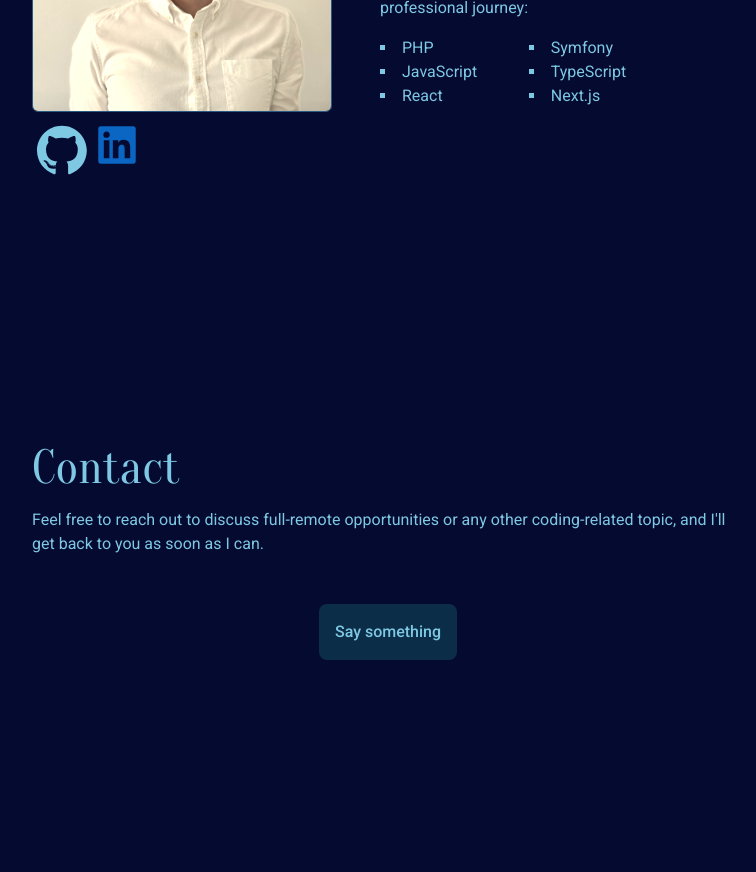
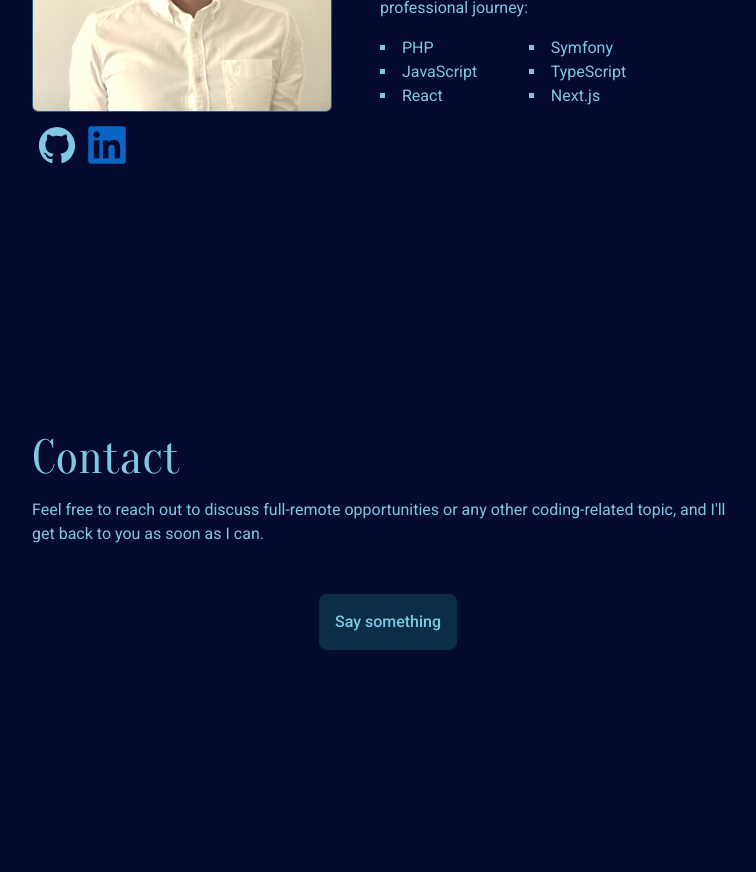
Before and after one commit to jgarciatorralba/presentation-portfolio-project, a Next.js app: page / in a window 1280 px wide. Shown: the part 1180-2052 px from the top of the page, without its empty margins (248-1004 px from the left). Built offline with nearby package versions, Linux system fonts and the light colour scheme.

Commit message:
adjust socials badge size

```diff
--- a/app/_components/about.tsx
+++ b/app/_components/about.tsx
@@ -29,8 +29,8 @@ export default function About(): ReactNode {
                         <div className="min-w-[250px] md:min-w-[300px] lg:order-first mx-auto">
                             <Image src="/pic.png" alt="Front Picture" width={300} height={300} className="rounded-md sepia-[.35] contrast-[1.1] border border-midnightBlue" quality={100} />
                             <div className="flex flex-row justify-start py-2">
-                                <a className="w-[45] p-[5px]" href={gitHubProfile} rel="noopener noreferrer" target="_blank"><Image src="/github.svg" quality={100} alt="GitHub Logo" width={50} height={50} /></a>
-                                <a className="w-100" href={linkedInProfile} rel="noopener noreferrer" target="_blank"><Image src="/linkedin.svg" quality={100} alt="LinkedIn Logo" width={50} height={50} /></a>
+                                <a className="transition hover:scale-110 w-100" href={gitHubProfile} rel="noopener noreferrer" target="_blank"><Image src="/github.svg" quality={100} alt="GitHub Logo" width={50} height={50} /></a>
+                                <a className="transition hover:scale-110 w-100" href={linkedInProfile} rel="noopener noreferrer" target="_blank"><Image src="/linkedin.svg" quality={100} alt="LinkedIn Logo" width={50} height={50} /></a>
                             </div>
                         </div>
                     </div>
```
Also changed, not shown: public/github.svg.
